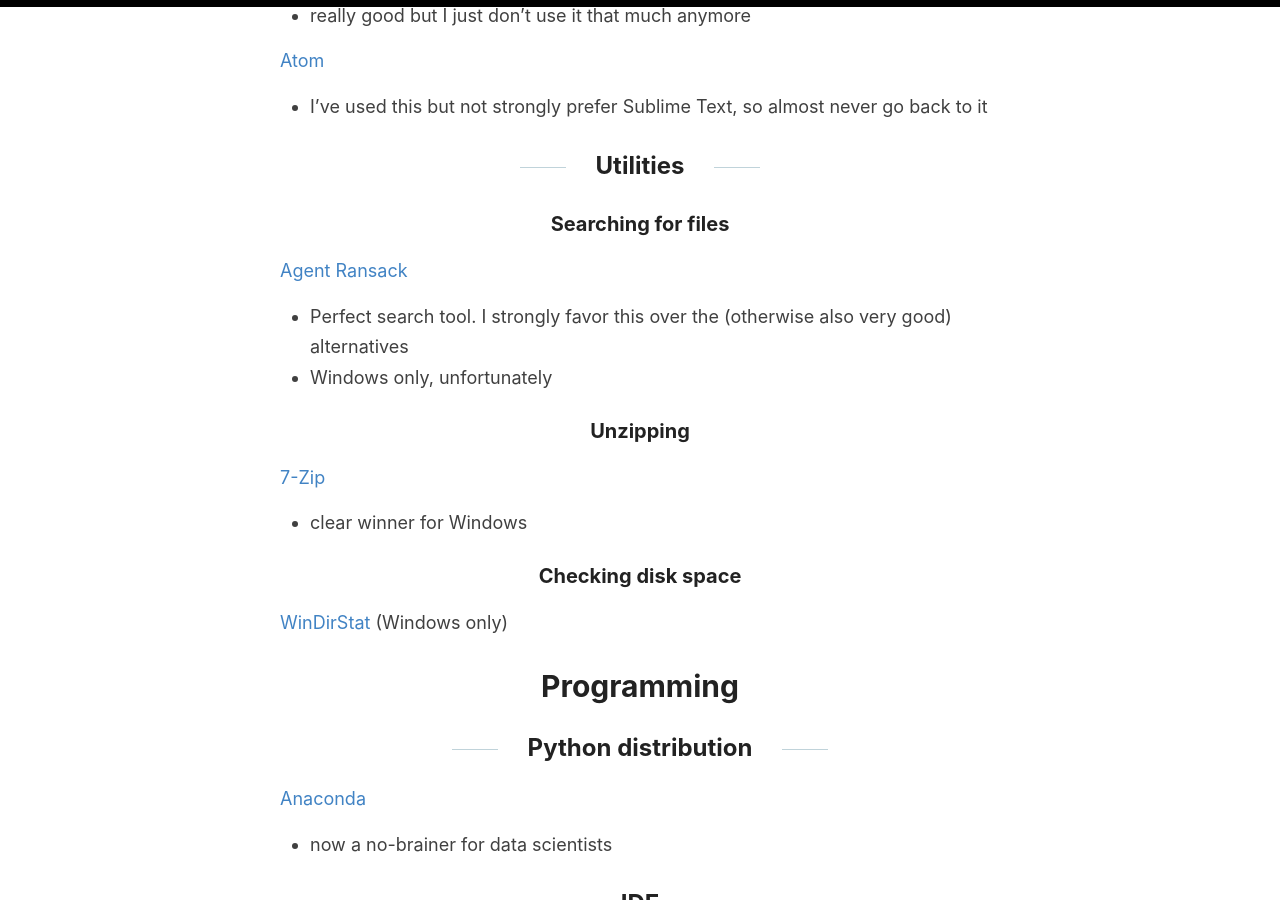
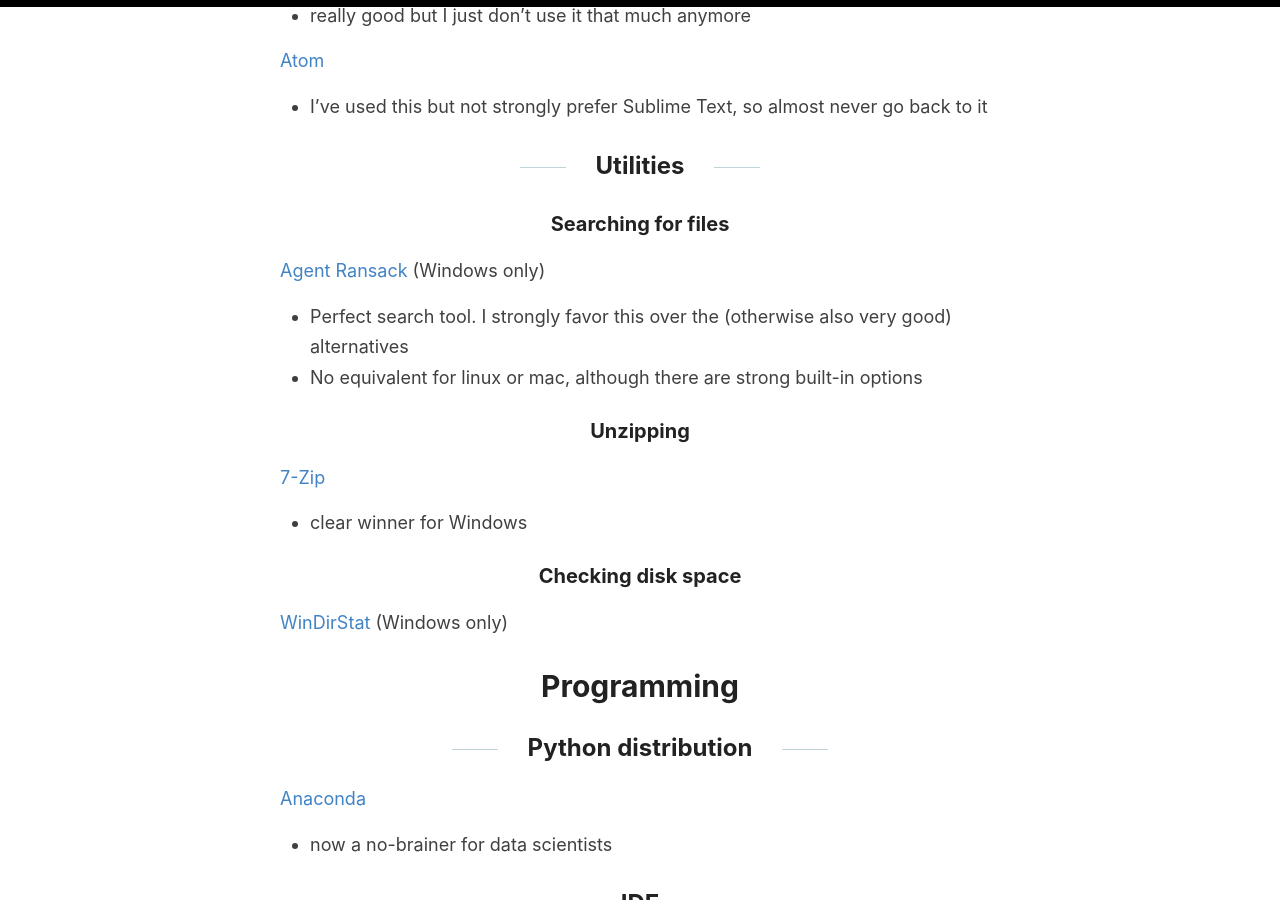
Before and after one commit to jss367/blog, a Jekyll site: the page built from _posts/2018-10-10-Software-I-Use.md, in a window 1280 px wide and 900 px high, scrolled down 642 px. Built offline with Jekyll 4.4.1, drawn with Linux system fonts in a browser that asks for light colours.

Commit message:
Update 2018-10-10-Software-I-Use.md

```diff
--- a/_posts/2018-10-10-Software-I-Use.md
+++ b/_posts/2018-10-10-Software-I-Use.md
@@ -26,9 +26,9 @@ I'm always curious how people set up their computers and what software packages
 ## Utilities
 
 ### Searching for files
-[Agent Ransack](https://www.mythicsoft.com/agentransack/)
+[Agent Ransack](https://www.mythicsoft.com/agentransack/) (Windows only)
 - Perfect search tool. I strongly favor this over the (otherwise also very good) alternatives
-- Windows only, unfortunately
+- No equivalent for linux or mac, although there are strong built-in options
 
 ### Unzipping
 [7-Zip](https://www.7-zip.org/download.html)
```
